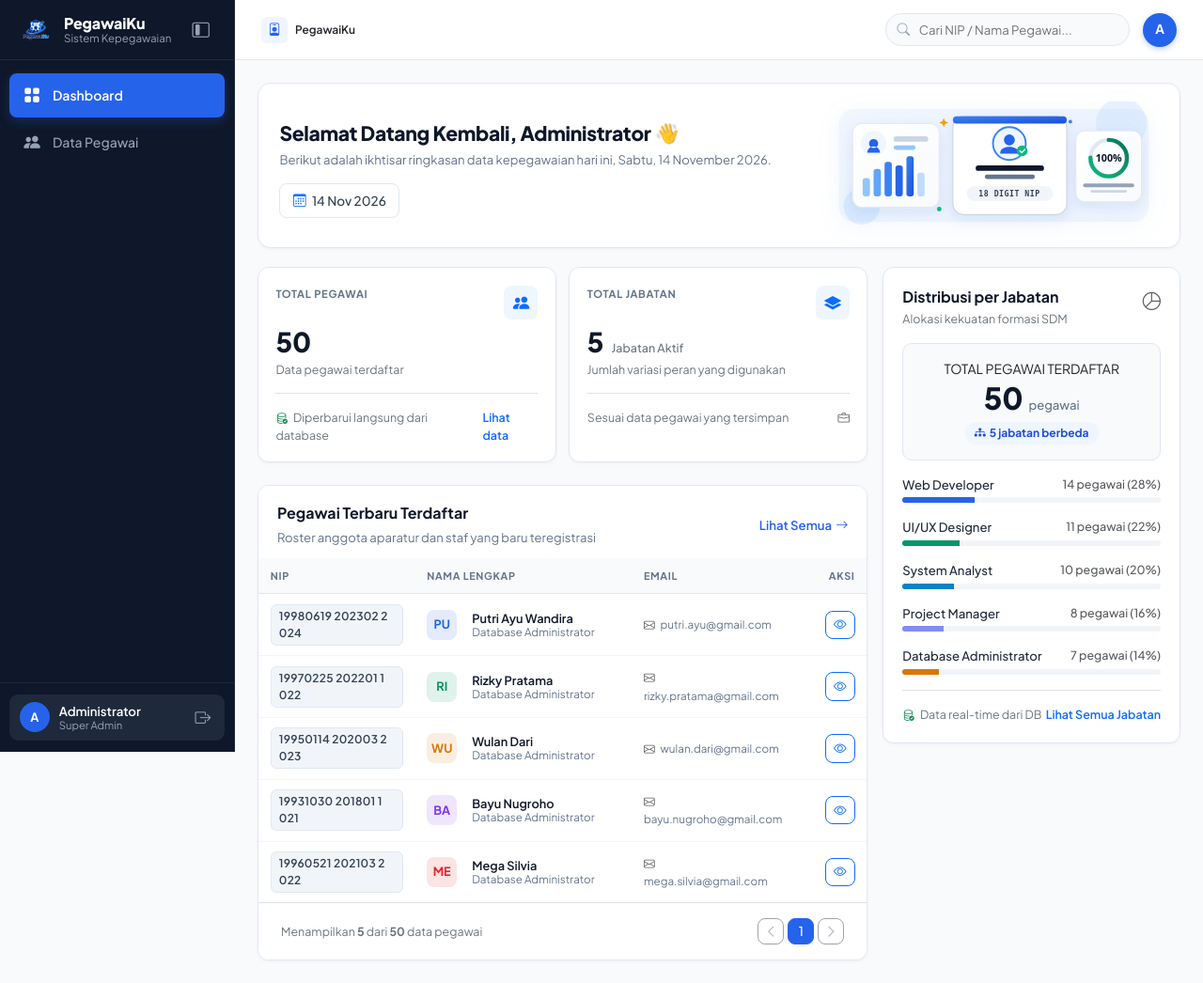
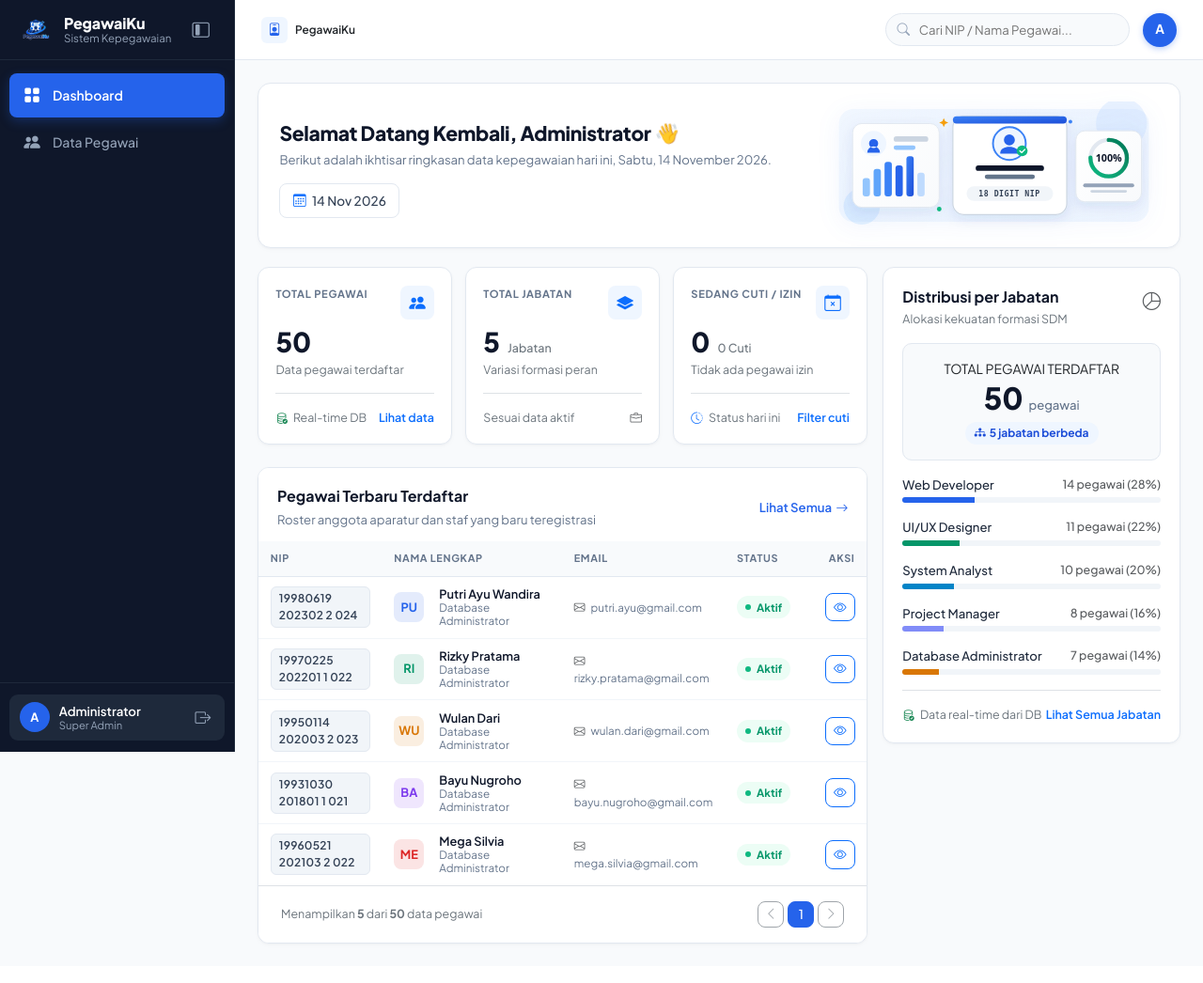
Before and after one commit to Zenqirtz/PegawaiKu, a PHP site: page /dashboard.php in a window 1280 px wide. Shown: the whole page at 94% size. After the commit the page ends 1005 px from the top, so only its background shows below. Run offline with PHP 8.4, Linux system fonts and the light colour scheme; a user stored in the database is signed in; data comes from the database, SQL or seed files in the repository.

Commit message:
feat: tambah stat cuti/izin dan kolom status pada dashboard

```diff
--- a/dashboard.php
+++ b/dashboard.php
@@ -17,6 +17,12 @@ $totalPegawai = (int) $pdo->query('SELECT COUNT(*) FROM employees')->fetchColumn
 // COUNT(DISTINCT jabatan) menghitung berapa jenis jabatan unik yang digunakan
 $totalJabatan = (int) $pdo->query('SELECT COUNT(DISTINCT jabatan) FROM employees WHERE jabatan IS NOT NULL')->fetchColumn();
 
+// Statistik Cuti & Izin real-time dari database
+$totalCutiIzin = (int) $pdo->query("SELECT COUNT(*) FROM employees WHERE status IN ('cuti', 'izin')")->fetchColumn();
+$totalCuti = (int) $pdo->query("SELECT COUNT(*) FROM employees WHERE status = 'cuti'")->fetchColumn();
+$totalIzin = (int) $pdo->query("SELECT COUNT(*) FROM employees WHERE status = 'izin'")->fetchColumn();
+$totalAktif = (int) $pdo->query("SELECT COUNT(*) FROM employees WHERE status = 'aktif'")->fetchColumn();
+
 // --- 2. Query Distribusi Pegawai per Jabatan ---
 // Mengelompokkan pegawai berdasarkan nama jabatan (GROUP BY)
 // lalu menghitung jumlah orang per jabatan (COUNT(*)) dan diurutkan terbanyak
@@ -31,7 +37,7 @@ $distribusiJabatan = $stmtDistribution->fetchAll();
 // --- 3. Ambil 5 Data Pegawai yang Baru Didaftarkan ---
 // ORDER BY id DESC mengambil id terbesar terlebih dahulu (data paling baru)
 // LIMIT 5 membatasi hasil maksimal hanya 5 baris
-$stmtRecent = $pdo->query('SELECT id, nip, nama, email, jabatan FROM employees ORDER BY id DESC LIMIT 5');
+$stmtRecent = $pdo->query('SELECT id, nip, nama, email, jabatan, status, foto FROM employees ORDER BY id DESC LIMIT 5');
 $recentEmployees = $stmtRecent->fetchAll();
 
 // --- 4. Format Tanggal Indonesia Manual (tanpa modul intl/setlocale) ---
@@ -98,11 +104,11 @@ require __DIR__ . '/partials/header.php';
     <!-- ========== KOLOM KIRI (70%): Stat Cards + Tabel Roster ========== -->
     <div class="col-xl-8">
 
-        <!-- Baris 2 Stat Card -->
+        <!-- Baris 3 Stat Card -->
         <div class="row g-3 mb-4">
 
             <!-- Card 1: TOTAL PEGAWAI -->
-            <div class="col-md-6">
+            <div class="col-md-4">
                 <div class="card stat-card-modern h-100">
                     <div class="card-body p-4">
                         <div class="d-flex justify-content-between align-items-start mb-2">
@@ -122,7 +128,7 @@ require __DIR__ . '/partials/header.php';
 
                         <div class="stat-card-bottom-bar pt-3 border-top d-flex justify-content-between align-items-center small">
                             <span class="text-secondary">
-                                <i class="bi bi-database-check text-success me-1"></i> Diperbarui langsung dari database
+                                <i class="bi bi-database-check text-success me-1"></i> Real-time DB
                             </span>
                             <a class="fw-semibold text-primary text-decoration-none" href="pegawai/index.php">Lihat data</a>
                         </div>
@@ -131,7 +137,7 @@ require __DIR__ . '/partials/header.php';
             </div>
 
             <!-- Card 2: TOTAL JABATAN -->
-            <div class="col-md-6">
+            <div class="col-md-4">
                 <div class="card stat-card-modern h-100">
                     <div class="card-body p-4">
                         <div class="d-flex justify-content-between align-items-start mb-2">
@@ -143,16 +149,44 @@ require __DIR__ . '/partials/header.php';
 
                         <div class="d-flex align-items-baseline gap-2 mb-1">
                             <span class="stat-main-number"><?= $totalJabatan ?></span>
-                            <span class="text-secondary small fw-medium">Jabatan Aktif</span>
+                            <span class="text-secondary small fw-medium">Jabatan</span>
                         </div>
 
                         <div class="text-secondary small mb-3">
-                            Jumlah variasi peran yang digunakan
+                            Variasi formasi peran
                         </div>
 
                         <div class="stat-card-bottom-bar pt-3 border-top d-flex justify-content-between align-items-center small text-secondary">
-                            <span>Sesuai data pegawai yang tersimpan</span>
+                            <span>Sesuai data aktif</span>
                             <i class="bi bi-briefcase text-muted"></i>
+                        </div>
+                    </div>
+                </div>
+            </div>
+
+            <!-- Card 3: SEDANG CUTI / IZIN -->
+            <div class="col-md-4">
+                <div class="card stat-card-modern h-100">
+                    <div class="card-body p-4">
+                        <div class="d-flex justify-content-between align-items-start mb-2">
+                            <span class="stat-card-label">SEDANG CUTI / IZIN</span>
+                            <div class="stat-icon-circle bg-blue-subtle text-primary">
+                                <i class="bi bi-calendar-x"></i>
+                            </div>
+                        </div>
+
+                        <div class="d-flex align-items-baseline gap-2 mb-1">
+                            <span class="stat-main-number"><?= $totalCutiIzin ?></span>
+                            <span class="text-secondary small fw-medium"><?= $totalCuti ?> Cuti</span>
+                        </div>
+
+                        <div class="text-secondary small mb-3">
+                            <?= $totalIzin > 0 ? $totalIzin . ' pegawai sedang izin' : 'Tidak ada pegawai izin' ?>
+                        </div>
+
+                        <div class="stat-card-bottom-bar pt-3 border-top d-flex justify-content-between align-items-center small text-secondary">
+                            <span><i class="bi bi-clock-history text-primary me-1"></i> Status hari ini</span>
+                            <a class="fw-semibold text-primary text-decoration-none" href="pegawai/index.php?status=cuti">Filter cuti</a>
                         </div>
                     </div>
                 </div>
@@ -176,16 +210,17 @@ require __DIR__ . '/partials/header.php';
                 <table class="table roster-table align-middle mb-0">
                     <thead>
                         <tr>
-                            <th style="width: 26%;">NIP</th>
-                            <th style="width: 36%;">NAMA LENGKAP</th>
-                            <th style="width: 26%;">EMAIL</th>
-                            <th style="width: 12%;" class="text-end">AKSI</th>
+                            <th style="width: 22%;">NIP</th>
+                            <th style="width: 32%;">NAMA LENGKAP</th>
+                            <th style="width: 22%;">EMAIL</th>
+                            <th style="width: 14%;">STATUS</th>
+                            <th style="width: 10%;" class="text-end">AKSI</th>
                         </tr>
                     </thead>
                     <tbody>
                     <?php if (empty($recentEmployees)): ?>
                         <tr>
-                            <td colspan="4" class="text-center text-secondary py-5">
+                            <td colspan="5" class="text-center text-secondary py-5">
                                 Belum ada data pegawai. Silakan tambah data baru.
                             </td>
                         </tr>
@@ -195,6 +230,7 @@ require __DIR__ . '/partials/header.php';
                             $colors = ['#2563eb', '#059669', '#d97706', '#7c3aed', '#dc2626'];
                             $color = $colors[$i % count($colors)];
                             $initial = mb_strtoupper(mb_substr($emp['nama'], 0, 2));
+                            $rosterStatus = strtolower((string) ($emp['status'] ?? 'aktif'));
                             ?>
                             <tr>
                                 <!-- Kolom NIP Badge -->
@@ -207,9 +243,13 @@ require __DIR__ . '/partials/header.php';
                                 <!-- Kolom Nama + Avatar + Jabatan -->
                                 <td>
                                     <div class="d-flex align-items-center gap-3">
-                                        <div class="roster-avatar-box" style="background-color: <?= $color ?>20; color: <?= $color ?>;">
-                                            <?= e($initial) ?>
-                                        </div>
+                                        <?php if (!empty($emp['foto']) && file_exists(__DIR__ . '/' . $emp['foto'])): ?>
+                                            <img src="<?= $base ?>/<?= e($emp['foto']) ?>" alt="Pasfoto <?= e($emp['nama']) ?>" class="roster-avatar-box" style="object-fit: cover;">
+                                        <?php else: ?>
+                                            <div class="roster-avatar-box" style="background-color: <?= $color ?>20; color: <?= $color ?>;">
+                                                <?= e($initial) ?>
+                                            </div>
+                                        <?php endif; ?>
                                         <div>
                                             <a href="pegawai/detail.php?id=<?= (int) $emp['id'] ?>" class="roster-name-link">
                                                 <?= e($emp['nama']) ?>
@@ -227,6 +267,11 @@ require __DIR__ . '/partials/header.php';
                                         <i class="bi bi-envelope me-1 text-muted"></i>
                                         <?= e($emp['email']) ?>
                                     </a>
+                                </td>
+
+                                <!-- Kolom Status -->
+                                <td>
+                                    <span class="employee-status status-<?= e($rosterStatus) ?>"><i></i><?= e(ucfirst($rosterStatus)) ?></span>
                                 </td>
 
                                 <!-- Kolom Aksi: Quick View AJAX -->
```
